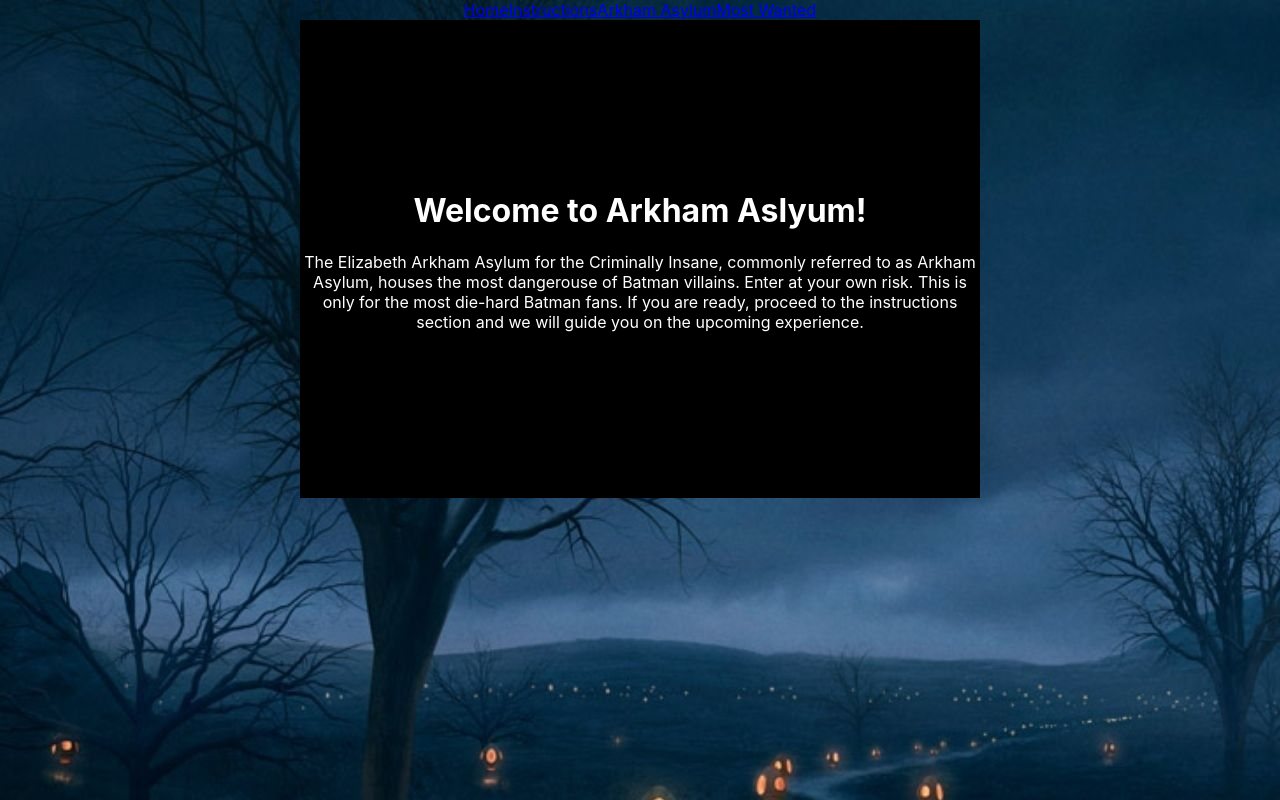
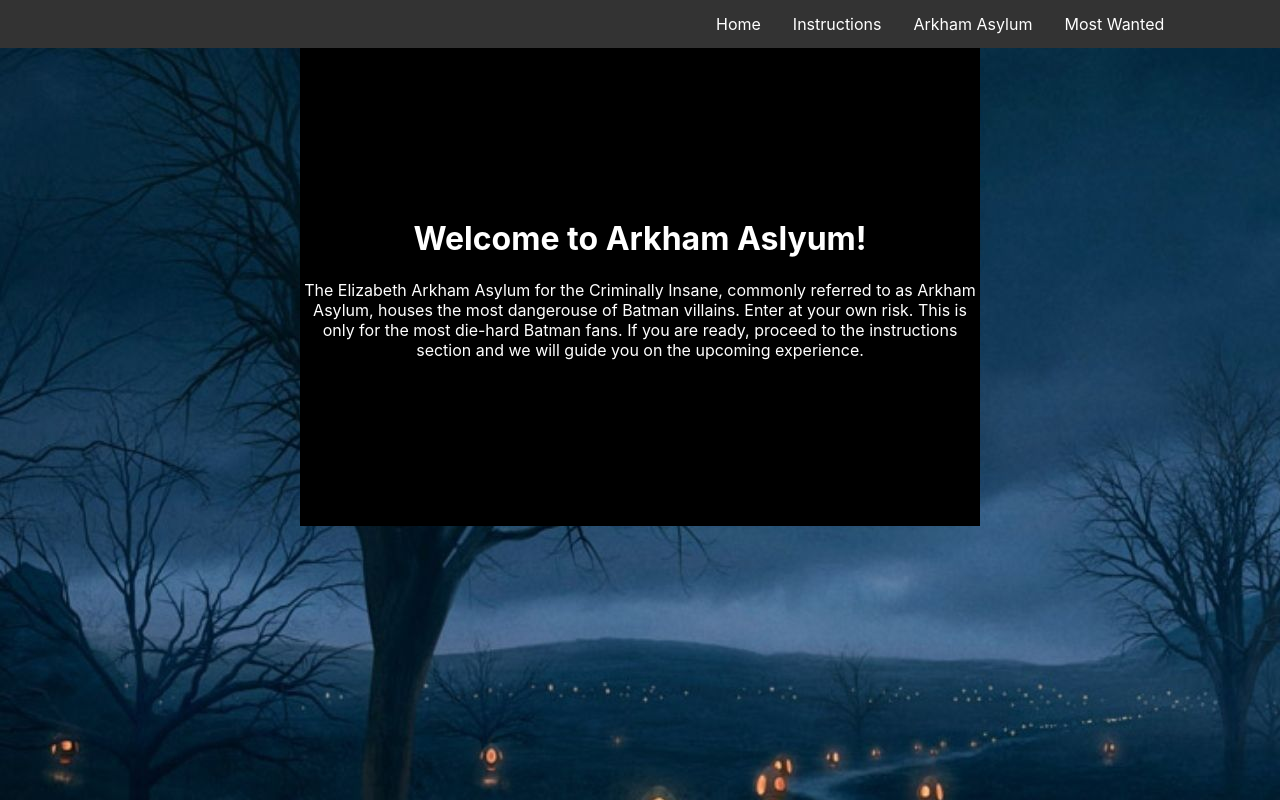
Before and after one commit to cgoranov/arkham-asylum-front-end, a React (Create React App) app: page / in a window 1280 px wide. Shown: the top 800 px of the page. Built offline with nearby package versions, Linux system fonts and the light colour scheme.

Commit message:
css for Instructions page

```diff
--- a/src/App.css
+++ b/src/App.css
@@ -1,3 +1,28 @@
+nav {
+  list-style-type: none;
+  margin: 0;
+  padding: 0;
+  overflow: hidden;
+  background-color: #333;
+  padding-left: 700px;
+}
+
+a {
+  float: left;
+}
+
+a {
+  display: block;
+  color: white;
+  text-align: center;
+  padding: 14px 16px;
+  text-decoration: none;
+}
+
+a:hover {
+  background-color: #111;
+}
+
 .Home {
   bottom: 20px;
   right: 20px;
```
